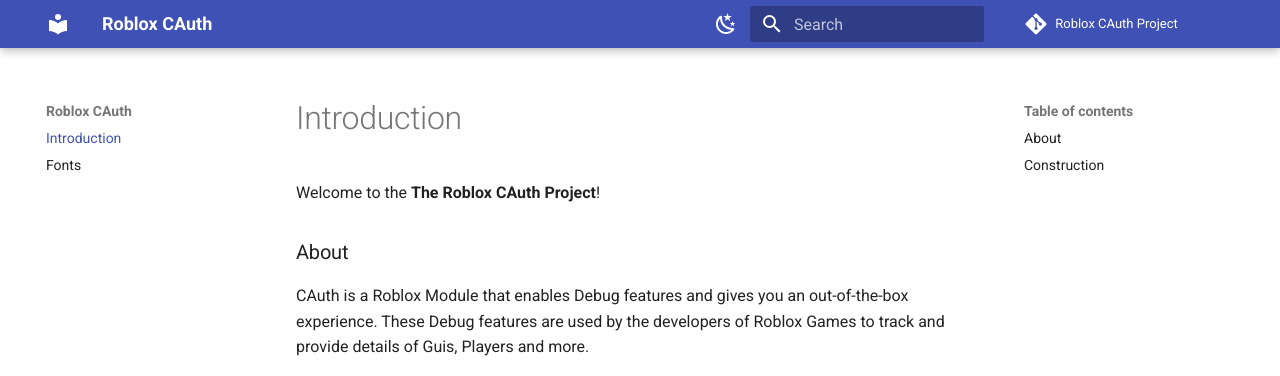
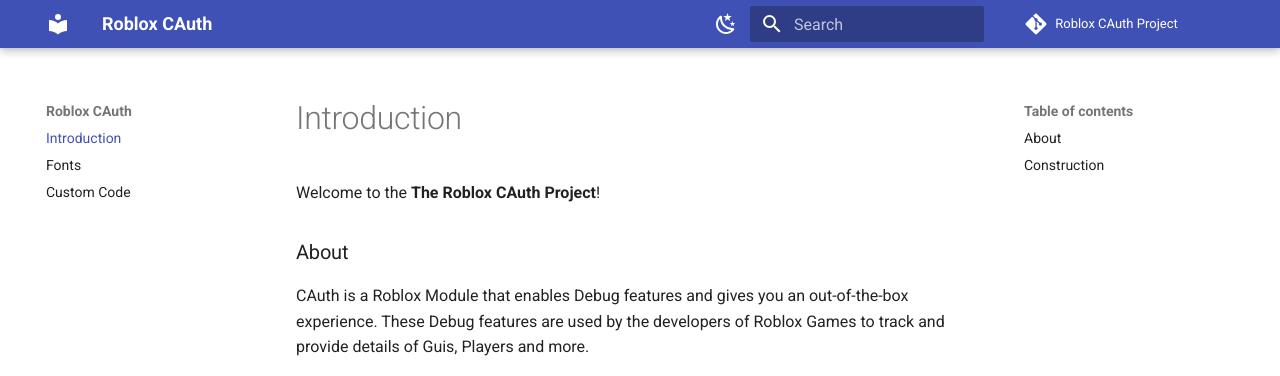
Before and after one commit to LegitCirtuitz/rblxcauth, an MkDocs documentation site: the page built from docs/index.md, in a window 1280 px wide. Shown: the top 376 px of the page. Built offline with MkDocs 1.6.1 and Material for MkDocs 9.7.7, drawn with Linux system fonts in a browser that asks for light colours; comment, search, counter and statistics services are not loaded.

Commit message:
Update mkdocs.yml

```diff
--- a/mkdocs.yml
+++ b/mkdocs.yml
@@ -21,6 +21,7 @@
 nav:
   - Introduction: index.md
   - Fonts: fonts.md
+  - Custom Code: customcode.md
 markdown_extensions:
   - admonition
   - pymdownx.superfences
```
